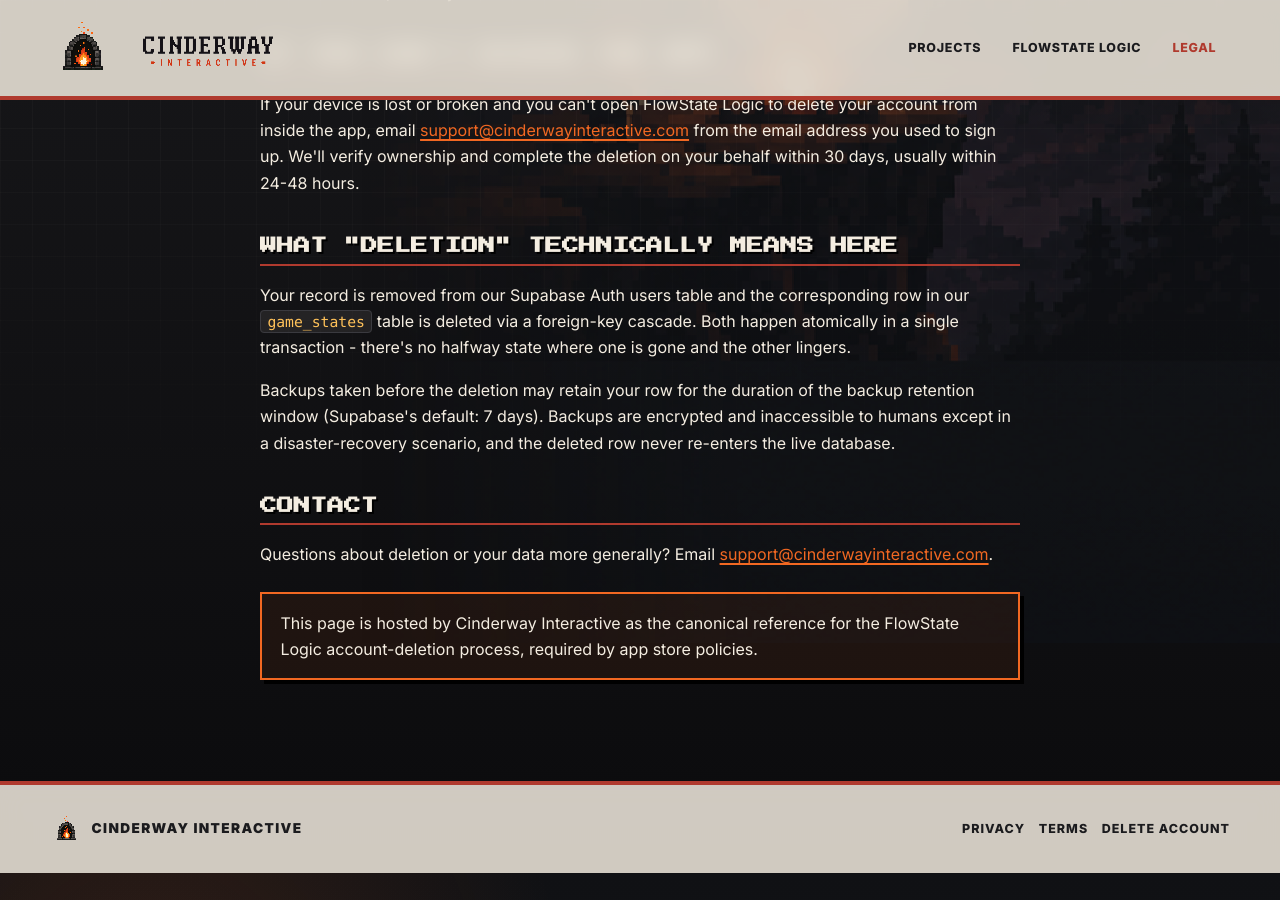
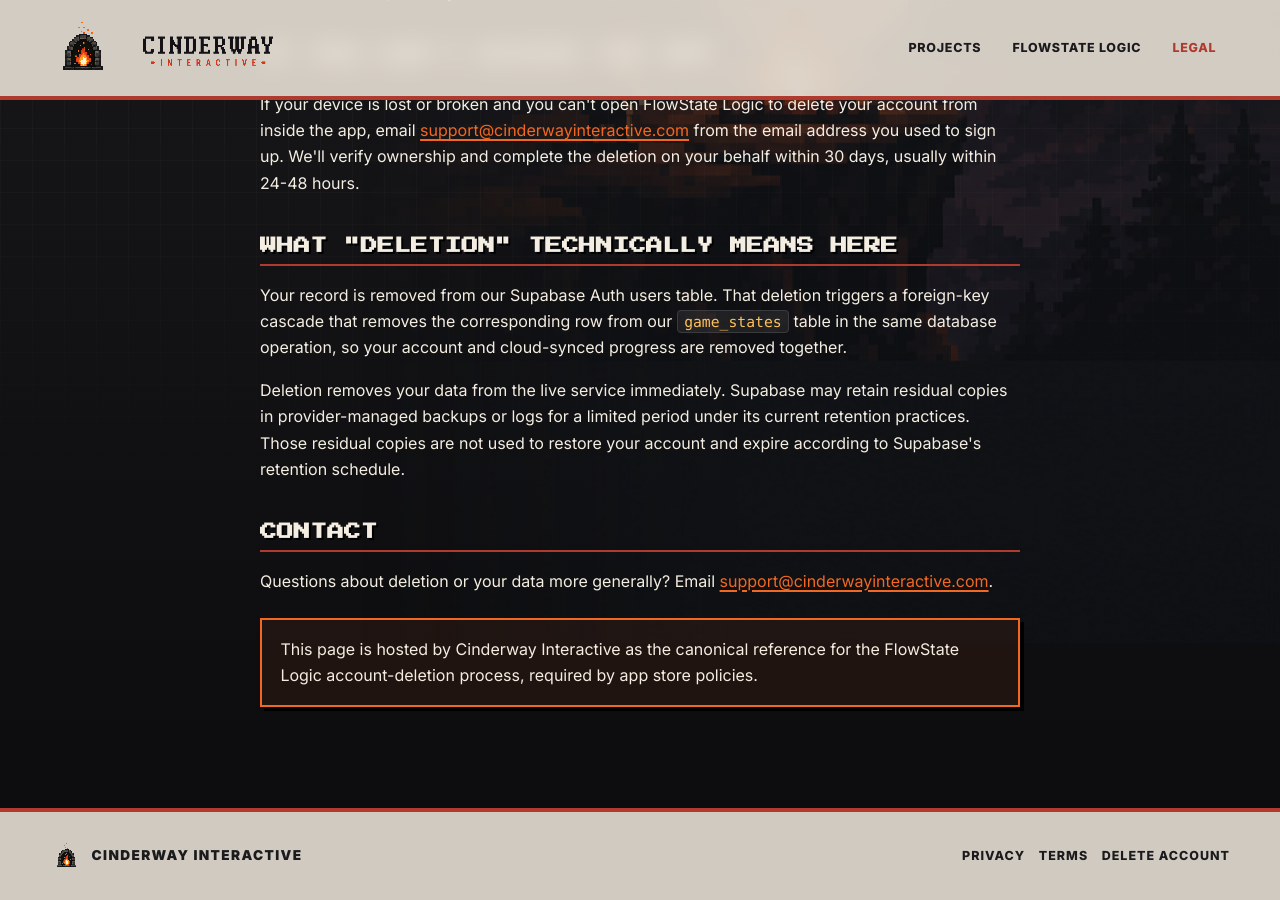
Before and after one commit to andrewkamback-sudo/privacy, a Jekyll site: the page delete-account.html, which Jekyll copies as it is, in a window 1280 px wide and 900 px high, scrolled down 1427 px. Built offline with Jekyll 4.4.1, drawn with Linux system fonts in a browser that asks for light colours; some of the changed text lies outside the part shown.

Commit message:
Clarify account deletion retention

```diff
--- a/delete-account.html
+++ b/delete-account.html
@@ -48,7 +48,7 @@
       <article class="doc">
         <p class="doc-eyebrow">Legal · FlowState Logic</p>
         <h1>Delete your account</h1>
-        <p class="doc-meta">Last updated: June 2026</p>
+        <p class="doc-meta">Last updated: July 2026</p>
 
         <p>FlowState Logic lets you permanently delete your account and all associated data at any time, directly from inside the app. No emails, no forms, no waiting. This page documents the process for transparency and as a public reference required by app stores.</p>
 
@@ -88,8 +88,8 @@
         <p>If your device is lost or broken and you can't open FlowState Logic to delete your account from inside the app, email <a href="mailto:support@cinderwayinteractive.com">support@cinderwayinteractive.com</a> from the email address you used to sign up. We'll verify ownership and complete the deletion on your behalf within 30 days, usually within 24-48 hours.</p>
 
         <h2>What "deletion" technically means here</h2>
-        <p>Your record is removed from our Supabase Auth users table and the corresponding row in our <code>game_states</code> table is deleted via a foreign-key cascade. Both happen atomically in a single transaction - there's no halfway state where one is gone and the other lingers.</p>
-        <p>Backups taken before the deletion may retain your row for the duration of the backup retention window (Supabase's default: 7 days). Backups are encrypted and inaccessible to humans except in a disaster-recovery scenario, and the deleted row never re-enters the live database.</p>
+        <p>Your record is removed from our Supabase Auth users table. That deletion triggers a foreign-key cascade that removes the corresponding row from our <code>game_states</code> table in the same database operation, so your account and cloud-synced progress are removed together.</p>
+        <p>Deletion removes your data from the live service immediately. Supabase may retain residual copies in provider-managed backups or logs for a limited period under its current retention practices. Those residual copies are not used to restore your account and expire according to Supabase's retention schedule.</p>
 
         <h2>Contact</h2>
         <p>Questions about deletion or your data more generally? Email <a href="mailto:support@cinderwayinteractive.com">support@cinderwayinteractive.com</a>.</p>
```
